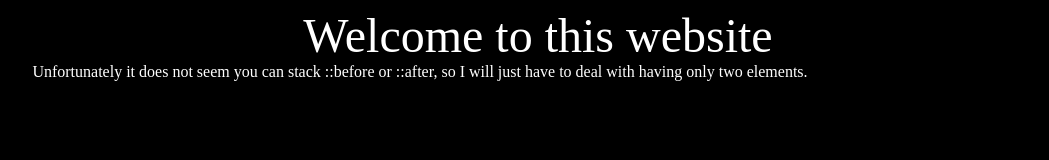
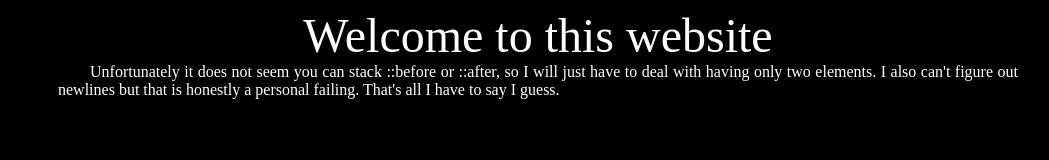
Before and after one commit to starchyunderscore/fullcss-site, a plain HTML site: page index.html in a window 1280 px wide. Shown: the whole page, without its empty margins (102-1151 px from the left). Drawn offline with Linux system fonts and the light colour scheme.

Commit message:
finish up

```diff
--- a/index.html
+++ b/index.html
@@ -3,12 +3,12 @@
     <head>
         <style>
             body{background:#000;color:#fff;}
-            body::before,body::after{display:block;margin:auto;width:80%;max-width:150rem;}
+            body::before,body::after{display:block;margin:auto;width:80%;max-width:60rem;}
             body::before{text-align:center;font-size:3em;
                 content:"Welcome to this website";
                 }
-            body::after{text-align:justify;font-size:1rem;
-                content:"Unfortunately it does not seem you can stack ::before or ::after, so I will just have to deal with having only two elements.";
+            body::after{text-align:justify;font-size:1rem;text-indent:2rem;
+                content:"Unfortunately it does not seem you can stack ::before or ::after, so I will just have to deal with having only two elements. I also can't figure out newlines but that is honestly a personal failing. That's all I have to say I guess.";
                 }
         </style>
     </head>
```
